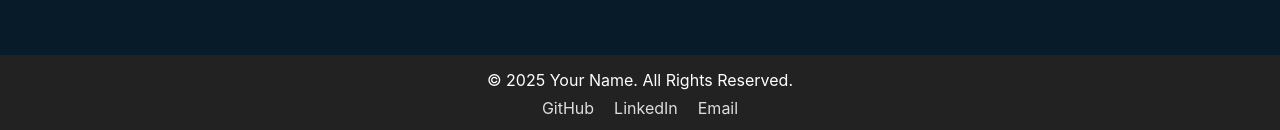
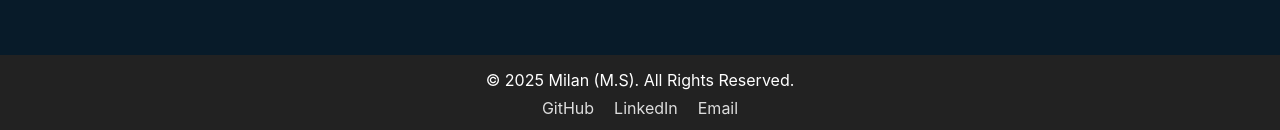
Before and after one commit to Milan721166/react_protfilio, a React (Vite) app: page / in a window 1280 px wide. Shown: the part 821-951 px from the top of the page. Built offline with nearby package versions, Linux system fonts and the light colour scheme.

Commit message:
Update Footer.jsx

```diff
--- a/src/assets/componants/Footer.jsx
+++ b/src/assets/componants/Footer.jsx
@@ -3,7 +3,7 @@
 const Footer = () => {
     return (
         <footer className="footer">
-            <p>&copy; {new Date().getFullYear()} Your Name. All Rights Reserved.</p>
+            <p>&copy; {new Date().getFullYear()} Milan (M.S). All Rights Reserved.</p>
             <div className="footer-links">
                 <a href="https://github.com/yourgithubhttps://github.com/Milan721166" target="_blank" rel="noopener noreferrer">GitHub</a>
                 <a href="https://www.linkedin.com/in/milan-sahoo-98a912312" target="_blank" rel="noopener noreferrer">LinkedIn</a>
```
